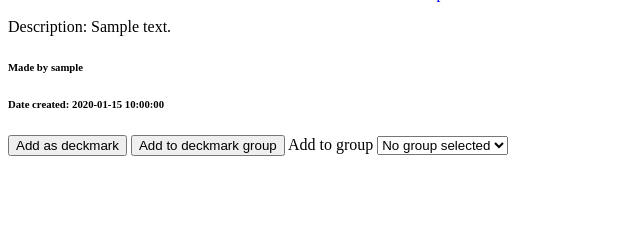
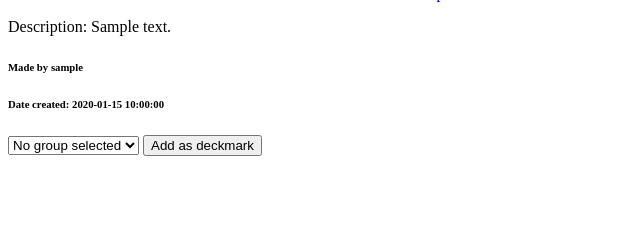
Before and after one commit to anniebytes/deckmarks, a Flask app: template templates/response.html in a window 1280 px wide. Shown: the part 395-630 px from the top of the page, without its empty margins (0-640 px from the left). Run offline with Flask 2, Linux system fonts and the light colour scheme; tables that the repository leaves empty hold one stand-in row (values such as "Sample post"); the template is opened without the code that fills it: values that come from a table or form of the project are taken from there, most other values are stand-ins (such as "Sample title", 1, 10 or a date in 2020); grey boxes marked "Sample" are stand-in pictures.

Commit message:
Update slideshare HTML to shop group dropdown list first and have one add button

```diff
--- a/templates/response.html
+++ b/templates/response.html
@@ -11,10 +11,7 @@
         <p>Description: <span id="ss-description-{{loop.index}}">{{slideshow["Description"]}}</span></p>
         <h6>Made by <b>{{slideshow["Username"]}}</b></h6>
         <h6>Date created: {{slideshow["Created"]}}</h6>
-        <button class="add-deckmark "id="add-deckmark-{{loop.index}}">Add as deckmark</button>
-        <button>Add to deckmark group</button>
 
-        <label for="group-select">Add to group</label>
         <select name="group" id="group-select-{{loop.index}}">
             <option value="none">No group selected</option>
             {% for group in groups %}
@@ -22,6 +19,7 @@
             {% endfor %}
         </select>
 
+        <button class="add-deckmark "id="add-deckmark-{{loop.index}}">Add as deckmark</button>
     </div>
     {% endfor %}
 
```
